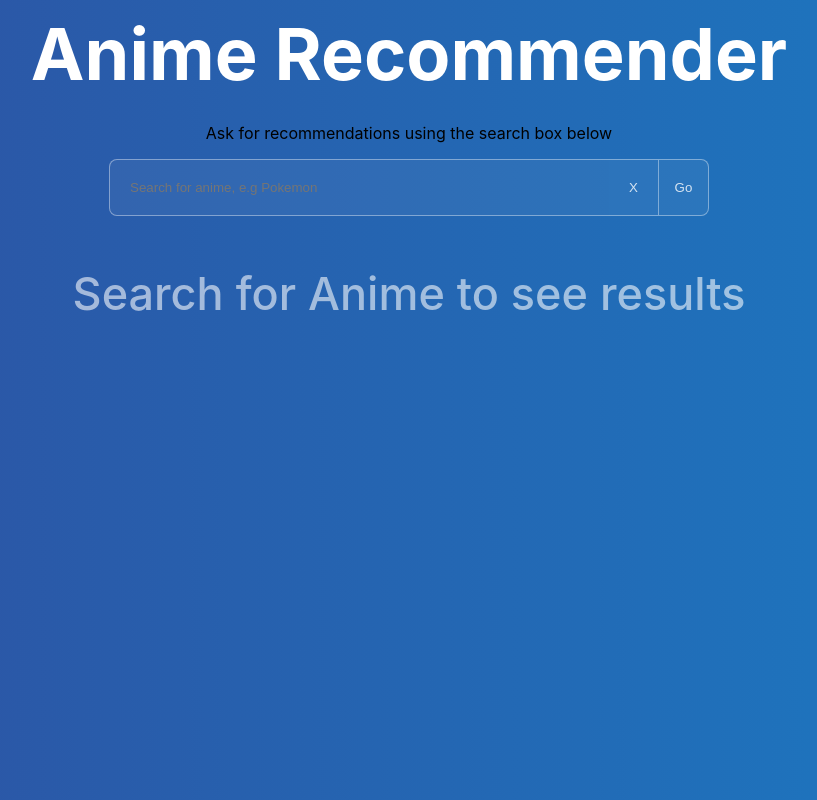
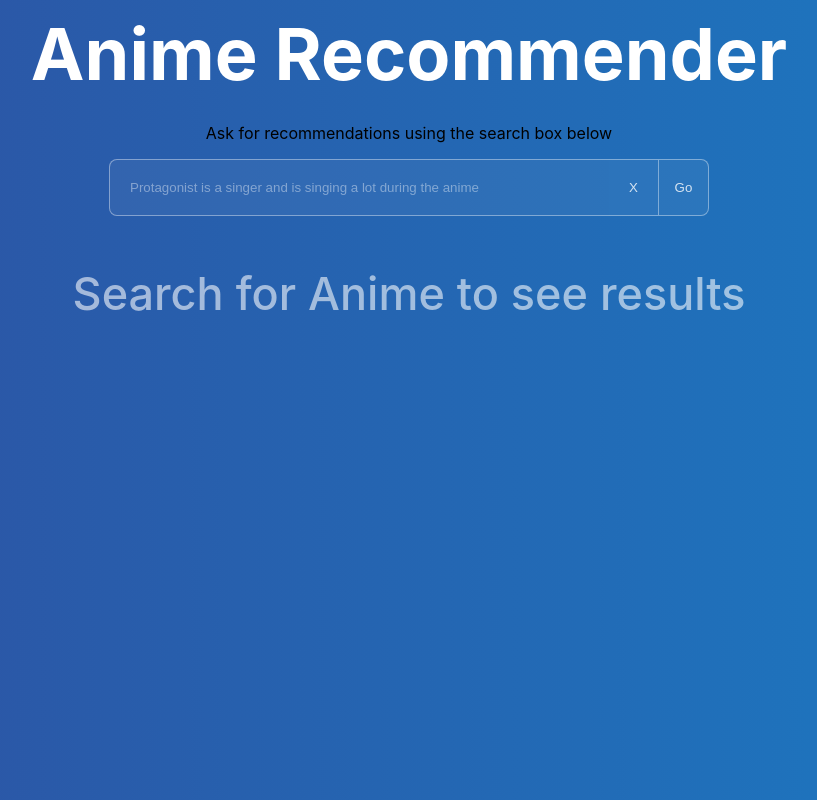
Before and after one commit to khave/AnimeRecommenderFrontend, a React (Create React App) app: page / in a window 1280 px wide. Shown: the whole page, without its empty margins (231-1048 px from the left). Built offline with nearby package versions, Linux system fonts and the light colour scheme.

Commit message:
Added placeholder text rotation

```diff
--- a/src/App.css
+++ b/src/App.css
@@ -7,6 +7,11 @@
   color: rgba(255, 255, 255);
   margin: 10px;
   font-size: 72px;
+}
+
+#inputID::placeholder {
+  color: rgba(255, 255, 255);
+  opacity: 0.4;
 }
 
 .app h2 {
--- a/src/App.js
+++ b/src/App.js
@@ -1,4 +1,4 @@
-import { useState } from "react";
+import { useState, useEffect } from "react";
 import "./App.css";
 import AnimeList from "./component/AnimeList";
 
@@ -41,6 +41,44 @@ function App() {
   const [apiData, setApiData] = useState({});
   const [gotData, setgotData] = useState(true);
   const [dataLoading, setdataLoading] = useState(false);
+  const [index, setIndex] = useState(0);
+  const placeholderText = [
+    "An old but classic anime",
+    "Protagonist is a singer and is singing a lot during the anime",
+    "Overpowered protagonist",
+    "Anime with clever protagonist",
+    "Tennis where the protagonist is really good at it",
+    "Silent and cool main protagonist",
+    "Crime drama",
+    "Psychological anime",
+    "Fantasy anime with a strong protagonist set in a fantasy world",
+    "Protagonist is immortal",
+    "Anime about vampires",
+    "Anime that teaches you life lessons like great teacher onizuka",
+    "Ensemble cast that are well developed and set in a big urban city setting",
+    "Gambling",
+    "Gender-bender",
+    "Horror anime that is really scary",
+    "Wholesome yuri",
+    "Really brutal, gory, terrifying zombie anime"
+  ]
+
+  useEffect(() => {
+    const timer = () => {
+      setIndex(prevIndex => {
+        if(prevIndex === placeholderText.length - 1){
+          return 0;
+        }
+        return prevIndex + 1;
+      })
+    };
+    setInterval(timer, 5000);
+
+    //cleanup function in order clear the interval timer
+    //when the component unmounts
+    return () => { clearInterval(timer); }
+  }, []);
+
 
   const handleSubmit = async (event) => {
     event.preventDefault();
@@ -65,10 +103,11 @@ function App() {
       <p>Ask for recommendations using the search box below</p>
       <form onSubmit={handleSubmit} className="search">
         <input
+          id="inputID"
           type="text"
           value={animeSearch}
           onChange={(e) => setanimeSearch(e.target.value)}
-          placeholder="Search for anime, e.g Pokemon"
+          placeholder={placeholderText[index]}
         />
         <button
           className="typeReset"
```
